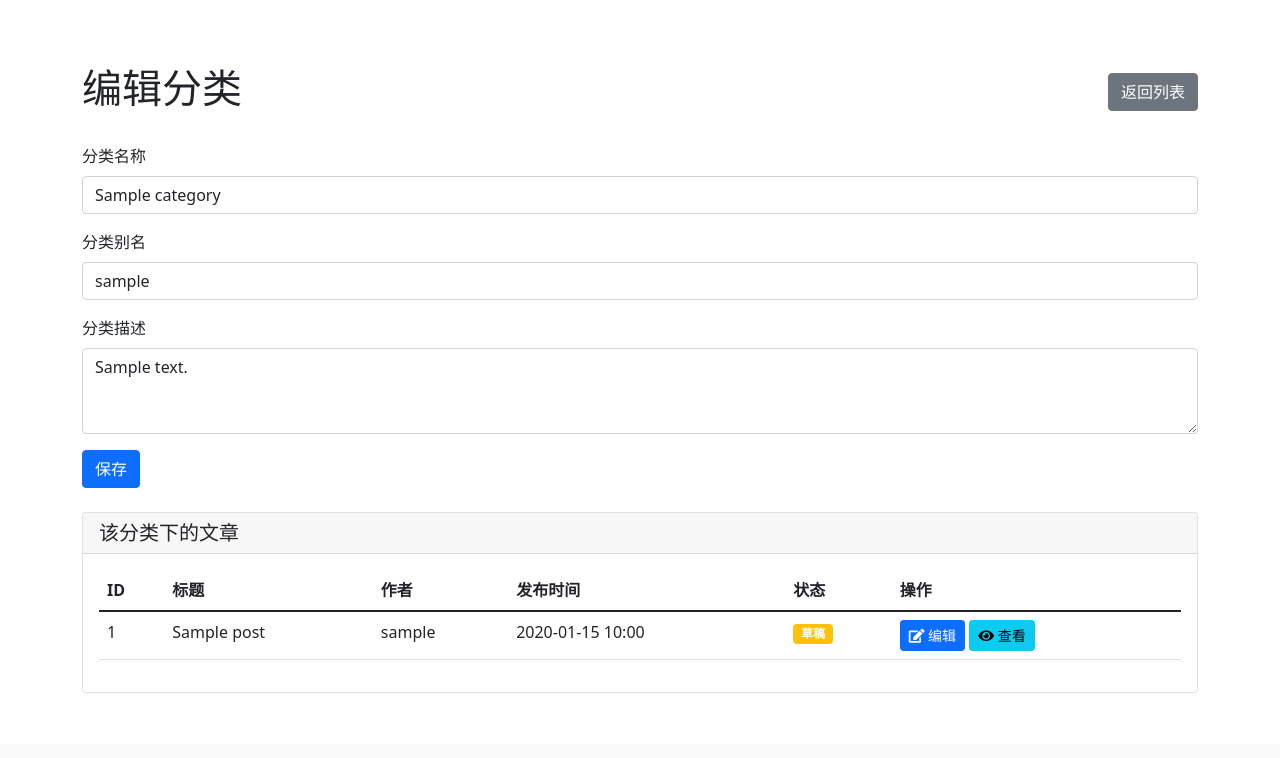
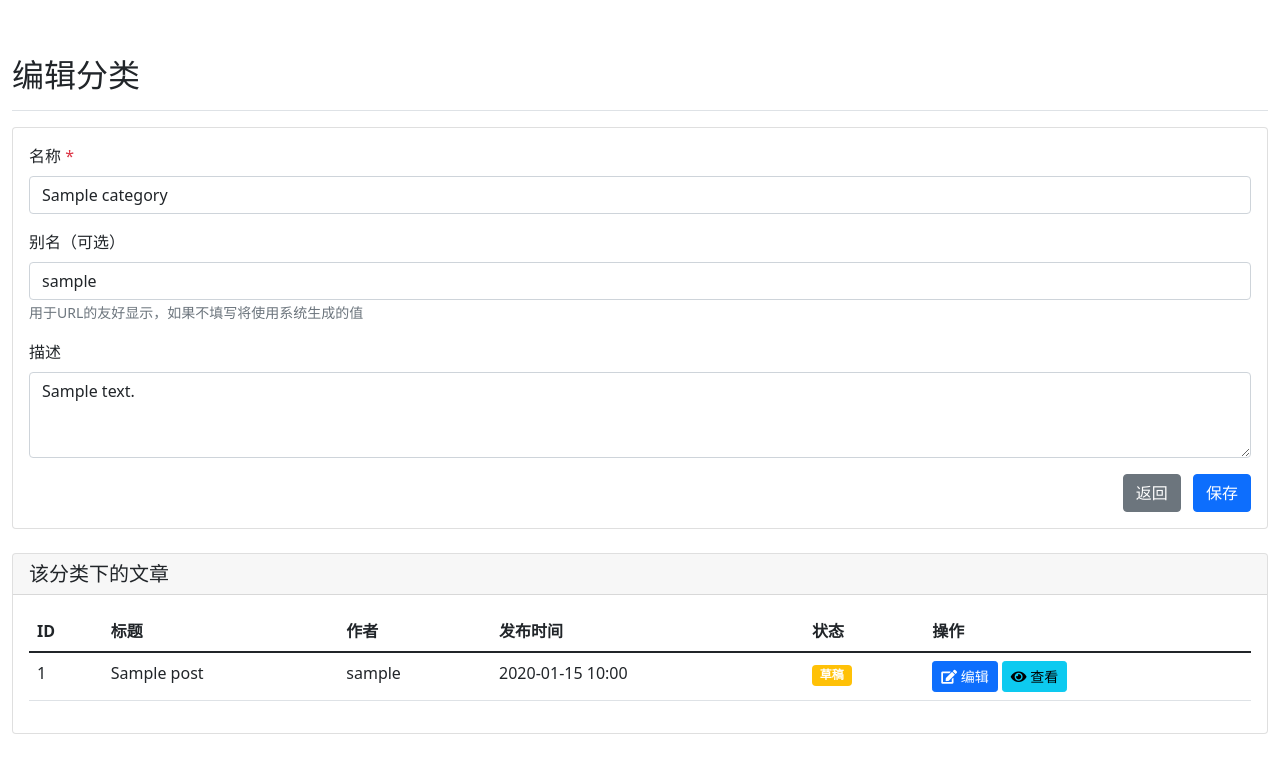
Before and after one commit to dennyops666/myblog, a Flask app: page /admin/categories/1/edit in a window 1280 px wide. Shown: the part 56-814 px from the top of the page. Before the commit the page ends 749 px from the top, so only its background shows below. Run offline with Flask 3, Linux system fonts and the light colour scheme; a user stored in the database is signed in; tables that the repository leaves empty hold one stand-in row (values such as "Sample post"); some libraries are stand-ins or nearby versions.

Commit message:
fix: 优化分类管理功能，使slug字段可选，改进表单验证和错误提示

```diff
--- a/app/controllers/admin/category.py
+++ b/app/controllers/admin/category.py
@@ -5,13 +5,14 @@
 创建日期：2024-03-21
 """
 
-from flask import Blueprint, render_template, redirect, url_for, flash, request
+from flask import Blueprint, render_template, redirect, url_for, flash, request, jsonify
 from flask_login import login_required
 from app.models.category import Category
 from app.forms.category_form import CategoryForm
 from app.extensions import db
+from sqlalchemy.exc import IntegrityError
 
-category_bp = Blueprint('category', __name__, url_prefix='/category')
+category_bp = Blueprint('admin_category', __name__, url_prefix='/categories')
 
 @category_bp.route('/')
 @login_required
@@ -31,15 +32,37 @@ def index():
 def create():
     form = CategoryForm()
     if form.validate_on_submit():
-        category = Category(
-            name=form.name.data,
-            slug=form.slug.data,
-            description=form.description.data
-        )
-        db.session.add(category)
-        db.session.commit()
-        flash('分类创建成功', 'success')
-        return redirect(url_for('.index'))
+        try:
+            # 检查分类名是否已存在
+            existing_name = Category.query.filter_by(name=form.name.data).first()
+            if existing_name:
+                flash('分类名称已存在，请使用其他名称', 'warning')
+                return render_template('admin/category/create.html', form=form)
+
+            # 如果提供了slug，检查是否已存在
+            if form.slug.data:
+                existing_slug = Category.query.filter_by(slug=form.slug.data).first()
+                if existing_slug:
+                    flash('分类别名已存在，请使用其他别名', 'warning')
+                    return render_template('admin/category/create.html', form=form)
+
+            category = Category(
+                name=form.name.data,
+                slug=form.slug.data if form.slug.data else None,
+                description=form.description.data
+            )
+            db.session.add(category)
+            db.session.commit()
+            flash('分类创建成功', 'success')
+            return redirect(url_for('.index'))
+        except IntegrityError:
+            db.session.rollback()
+            flash('分类名称或别名已存在，请修改后重试', 'warning')
+            return render_template('admin/category/create.html', form=form)
+        except Exception as e:
+            db.session.rollback()
+            flash('创建分类时发生错误，请稍后重试', 'error')
+            return render_template('admin/category/create.html', form=form)
     return render_template('admin/category/create.html', form=form)
 
 @category_bp.route('/<int:id>/edit', methods=['GET', 'POST'])
@@ -48,19 +71,91 @@ def edit(id):
     category = Category.query.get_or_404(id)
     form = CategoryForm(obj=category)
     if form.validate_on_submit():
-        category.name = form.name.data
-        category.slug = form.slug.data
-        category.description = form.description.data
-        db.session.commit()
-        flash('分类更新成功', 'success')
-        return redirect(url_for('.index'))
+        try:
+            # 检查名称是否已被其他分类使用
+            existing = Category.query.filter(
+                Category.name == form.name.data,
+                Category.id != id
+            ).first()
+            if existing:
+                flash('分类名称已存在，请使用其他名称', 'warning')
+                return render_template('admin/category/edit.html', form=form, category=category)
+
+            # 如果提供了slug，检查是否已被其他分类使用
+            if form.slug.data:
+                existing = Category.query.filter(
+                    Category.slug == form.slug.data,
+                    Category.id != id
+                ).first()
+                if existing:
+                    flash('分类别名已存在，请使用其他别名', 'warning')
+                    return render_template('admin/category/edit.html', form=form, category=category)
+
+            category.name = form.name.data
+            category.slug = form.slug.data if form.slug.data else None
+            category.description = form.description.data
+            db.session.commit()
+            flash('分类更新成功', 'success')
+            return redirect(url_for('.index'))
+        except IntegrityError:
+            db.session.rollback()
+            flash('分类名称或别名已存在，请修改后重试', 'warning')
+            return render_template('admin/category/edit.html', form=form, category=category)
+        except Exception as e:
+            db.session.rollback()
+            flash('更新分类时发生错误，请稍后重试', 'error')
+            return render_template('admin/category/edit.html', form=form, category=category)
     return render_template('admin/category/edit.html', form=form, category=category)
 
 @category_bp.route('/<int:id>/delete', methods=['POST'])
 @login_required
 def delete(id):
     category = Category.query.get_or_404(id)
-    db.session.delete(category)
-    db.session.commit()
-    flash('分类删除成功', 'success')
+    try:
+        if category.posts.count() > 0:
+            flash('该分类下还有文章，无法删除', 'warning')
+            return redirect(url_for('.index'))
+        db.session.delete(category)
+        db.session.commit()
+        flash('分类删除成功', 'success')
+    except Exception as e:
+        db.session.rollback()
+        flash('删除分类时发生错误，请稍后重试', 'error')
     return redirect(url_for('.index'))
+
+@category_bp.route('/search')
+@login_required
+def search():
+    """搜索分类的 API 接口"""
+    term = request.args.get('term', '')
+    page = request.args.get('page', 1, type=int)
+    per_page = 10
+
+    # 构建查询
+    query = Category.query.order_by(Category.name)
+
+    # 如果有搜索词，添加过滤条件
+    if term:
+        query = query.filter(Category.name.ilike(f'%{term}%'))
+
+    # 分页
+    offset = (page - 1) * per_page
+    categories = query.limit(per_page).offset(offset).all()
+
+    # 计算是否有更多结果
+    total = query.count()
+    has_more = total > offset + per_page
+
+    # 格式化返回结果
+    results = [{
+        'id': category.id,
+        'text': category.name,
+        'description': category.description or ''
+    } for category in categories]
+
+    return jsonify({
+        'results': results,
+        'pagination': {
+            'more': has_more
+        }
+    })
--- a/app/forms/category_form.py
+++ b/app/forms/category_form.py
@@ -7,11 +7,11 @@
 
 from flask_wtf import FlaskForm
 from wtforms import StringField, TextAreaField, HiddenField
-from wtforms.validators import DataRequired, Length
+from wtforms.validators import DataRequired, Length, Optional
 
 class CategoryForm(FlaskForm):
     """分类表单"""
     csrf_token = HiddenField()
     name = StringField('名称', validators=[DataRequired(), Length(min=1, max=50)])
-    slug = StringField('别名', validators=[DataRequired(), Length(min=1, max=50)])
+    slug = StringField('别名', validators=[Optional(), Length(min=1, max=50)])
     description = TextAreaField('描述', validators=[Length(max=200)])
--- a/app/templates/admin/category/edit.html
+++ b/app/templates/admin/category/edit.html
@@ -3,28 +3,60 @@
 {% block title %}编辑分类{% endblock %}
 
 {% block content %}
-<div class="container mt-4">
-    <div class="d-flex justify-content-between align-items-center mb-4">
-        <h1>编辑分类</h1>
-        <a href="{{ url_for('admin.category.index') }}" class="btn btn-secondary">返回列表</a>
+<div class="container-fluid">
+    <div class="d-flex justify-content-between flex-wrap flex-md-nowrap align-items-center pt-3 pb-2 mb-3 border-bottom">
+        <h1 class="h2">编辑分类</h1>
     </div>
 
-    <form method="post">
+    <div class="card">
+        <div class="card-body">
+            <form method="POST" action="{{ url_for('admin.admin_category.edit', id=category.id) }}">
                 {{ form.csrf_token }}
+
                 <div class="mb-3">
-            <label for="name" class="form-label">分类名称</label>
+                    <label for="name" class="form-label">名称 <span class="text-danger">*</span></label>
                     {{ form.name(class="form-control", value=category.name) }}
+                    {% if form.name.errors %}
+                    <div class="invalid-feedback d-block">
+                        {% for error in form.name.errors %}
+                        <span>{{ error }}</span>
+                        {% endfor %}
                     </div>
+                    {% endif %}
+                </div>
+
                 <div class="mb-3">
-            <label for="slug" class="form-label">分类别名</label>
+                    <label for="slug" class="form-label">别名（可选）</label>
                     {{ form.slug(class="form-control", value=category.slug) }}
+                    <small class="form-text text-muted">用于URL的友好显示，如果不填写将使用系统生成的值</small>
+                    {% if form.slug.errors %}
+                    <div class="invalid-feedback d-block">
+                        {% for error in form.slug.errors %}
+                        <span>{{ error }}</span>
+                        {% endfor %}
                     </div>
+                    {% endif %}
+                </div>
+
                 <div class="mb-3">
-            <label for="description" class="form-label">分类描述</label>
+                    <label for="description" class="form-label">描述</label>
                     {{ form.description(class="form-control", rows=3) }}
+                    {% if form.description.errors %}
+                    <div class="invalid-feedback d-block">
+                        {% for error in form.description.errors %}
+                        <span>{{ error }}</span>
+                        {% endfor %}
                     </div>
+                    {% endif %}
+                </div>
+
+                <div class="text-end">
+                    <a href="{{ url_for('admin.admin_category.index') }}" class="btn btn-secondary me-2">返回</a>
                     <button type="submit" class="btn btn-primary">保存</button>
+                </div>
             </form>
+        </div>
+    </div>
 
     {% if category.posts %}
     <div class="card mt-4">
```
Also changed, not shown: app/templates/admin/category/create.html (+26 -3 lines). Lines whose indentation alone changed are shown as unchanged.
